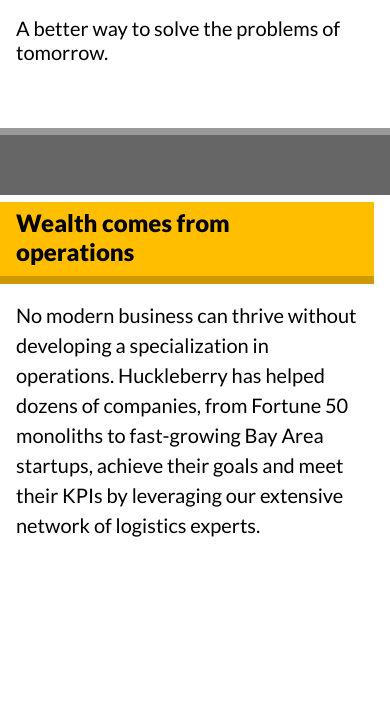
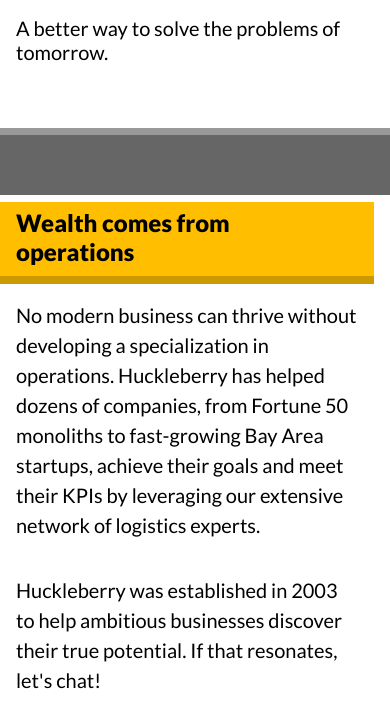
Before and after one commit to rebornay/ASSIGNMENT-2, a plain HTML site: page index.html in a window 390 px wide. Shown: the part 239-966 px from the top of the page. After the commit the page ends 934 px from the top, so only its background shows below. Drawn offline with Linux system fonts and the light colour scheme.

Commit message:
Completed mobile styling

```diff
--- a/index.html
+++ b/index.html
@@ -30,6 +30,8 @@
 
     <main>
         <p>No modern business can thrive without developing a specialization in operations. Huckleberry has helped dozens of companies, from Fortune 50 monoliths to fast-growing Bay Area startups, achieve their goals and meet their KPIs by leveraging our extensive network of logistics experts.</p>
+        <br>
+        <p>Huckleberry was established in 2003 to help ambitious businesses discover their true potential. If that resonates, let's chat!</p>
     </main>
 </body>
 </html>
--- a/style.css
+++ b/style.css
@@ -65,8 +65,8 @@ main {
     padding-inline-start: 1rem;
     padding-inline-end: 2rem;
     /* border: solid 1px navy; */
-    height: 767px;
-    width: 390px;
+    /* height: 767px; */
+    /* width: 390px; */
 }
 
 main p {
```
